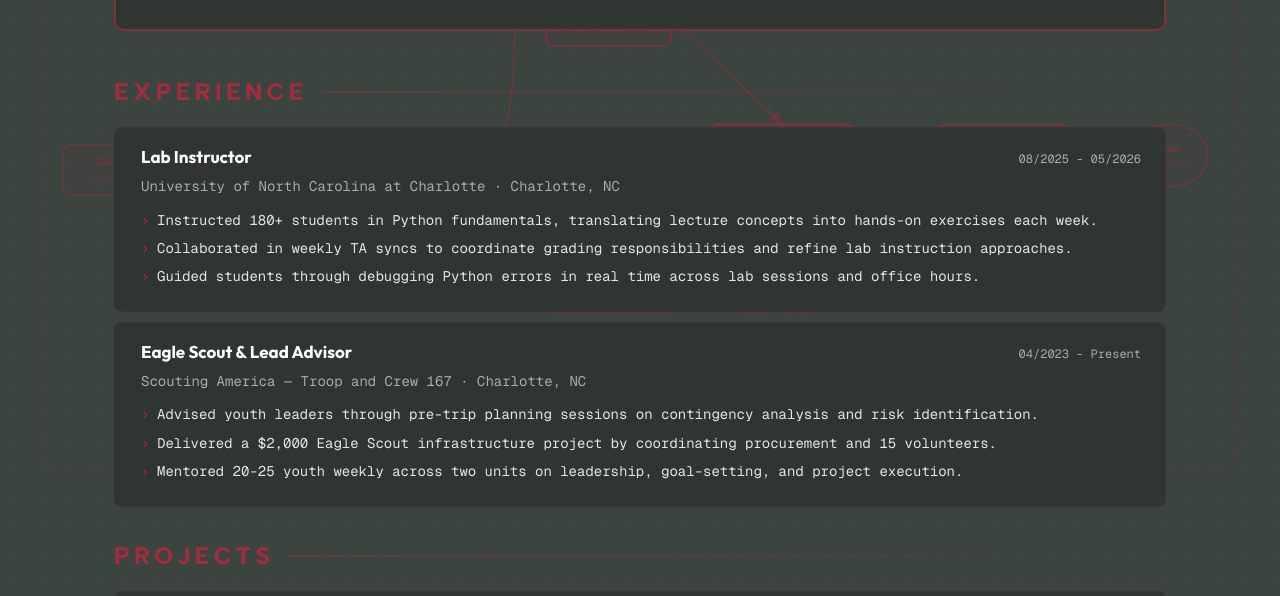
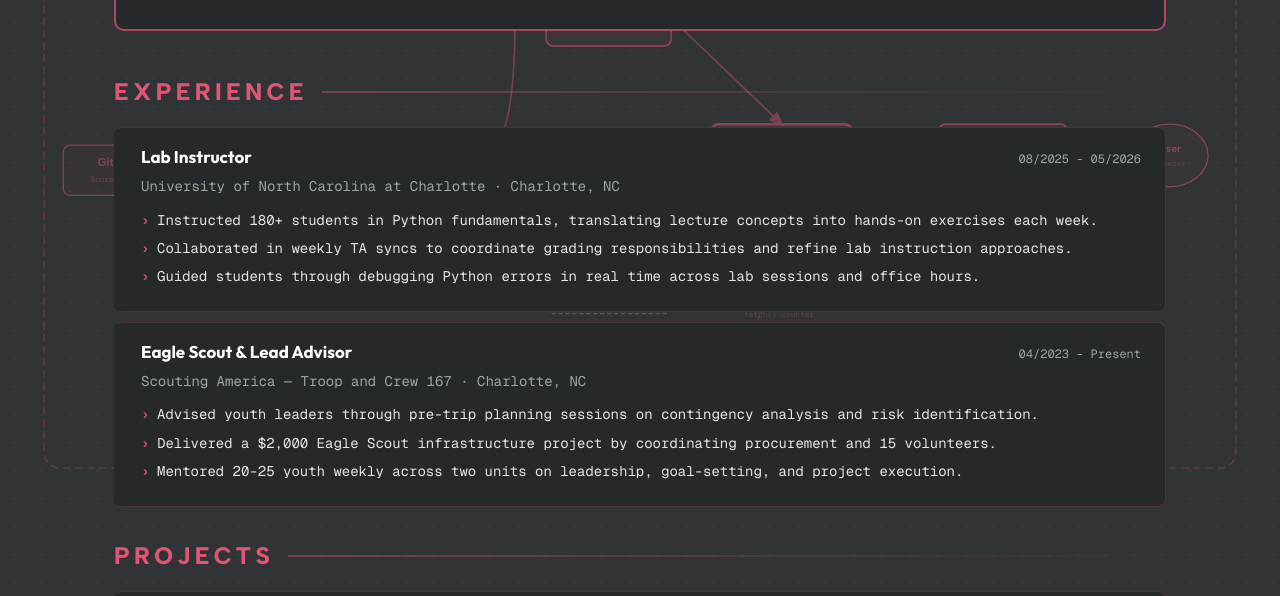
Before and after one commit to mbachel/cloud-resume, a plain HTML site: page index.html in a window 1280 px wide. Shown: the part 215-811 px from the top of the page. Drawn offline with nearby package versions, Linux system fonts and the light colour scheme; no server answers.

Commit message:
feat: updating dark mode colors for visibility

```diff
--- a/styles.css
+++ b/styles.css
@@ -28,29 +28,29 @@
 }
 
 .dark {
-  --bg-primary:    #2E3532;
-  --bg-secondary:  #3C4440;
-  --bg-tertiary:   #464C49;
+  --bg-primary:    #303436;
+  --bg-secondary:  #303436;
+  --bg-tertiary:   #323035;
   --text:          #E5E5E5;
   --text-strong:   #fff;
-  --text-muted:    #a8ada9;
-  --accent:        #A02C3D;
-  --accent-dark:   #802331;
-  --panel:         rgb(46 53 50 / 90%);
-  --panel-border:  rgb(160 44 61 / 20%);
-  --panel-hover:   rgb(28 34 31 / 97%);
-  --grid-dot:      rgb(229 229 229 / 5.5%);
-  --arch-opacity:  0.55;
-  --arch-color:    #A02C3D;
-  --tag-bg:        rgb(160 44 61 / 13%);
-  --tag-border:    rgb(160 44 61 / 38%);
-  --tag-text:      #d45470;
-  --divider:       rgb(160 44 61 / 30%);
-  --btn-bg:        rgb(160 44 61 / 14%);
-  --btn-hover:     rgb(160 44 61 / 26%);
-  --scroll-thumb:  #A02C3D;
+  --text-muted:    #9ba8a0;
+  --accent:        #e05573;
+  --accent-dark:   #c43f5d;
+  --panel:         #26292B;
+  --panel-border:  rgb(224 85 115 / 22%);
+  --panel-hover:   rgb(32 34 37 / 97%);
+  --grid-dot:      rgb(229 229 229 / 5%);
+  --arch-opacity:  0.5;
+  --arch-color:    #e05573;
+  --tag-bg:        rgb(224 85 115 / 12%);
+  --tag-border:    rgb(224 85 115 / 35%);
+  --tag-text:      #e07590;
+  --divider:       rgb(224 85 115 / 28%);
+  --btn-bg:        rgb(224 85 115 / 12%);
+  --btn-hover:     rgb(224 85 115 / 24%);
+  --scroll-thumb:  #e05573;
   --icon-color:    #E5E5E5;
-  --special-border: rgb(160 44 61 / 75%);
+  --special-border: rgb(224 85 115 / 72%);
 }
 
 *,
```
